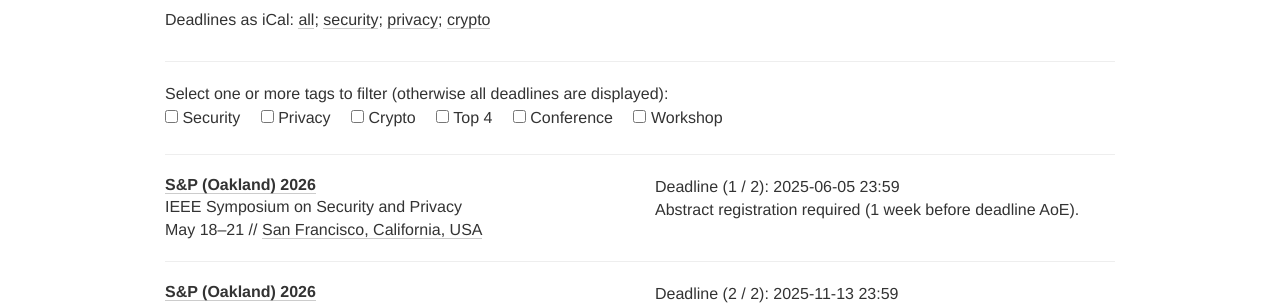
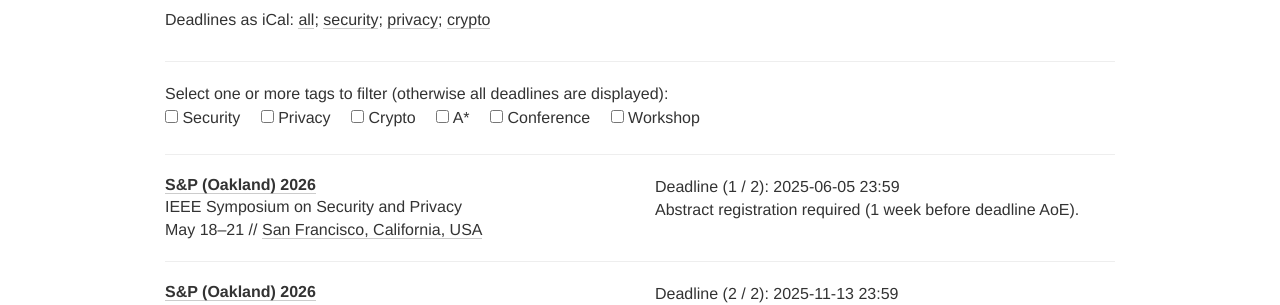
Before and after one commit to sec-deadlines/sec-deadlines.github.io, a Jekyll site: the page built from index.html, in a window 1280 px wide and 900 px high. Shown: the part 203-508 px from the top of the window. Built offline with Jekyll 4.4.1, drawn with Linux system fonts in a browser that asks for light colours; nearby versions of some CDN libraries; comment, search, counter and statistics services are not loaded.

Commit message:
Change name to A star

```diff
--- a/_data/types.yml
+++ b/_data/types.yml
@@ -5,7 +5,7 @@
   tag: PRIV
 - name: Crypto
   tag: CRYPTO
-- name: Top 4
+- name: A*
   tag: TOP4
 - name: Conference
   tag: CONF
```
